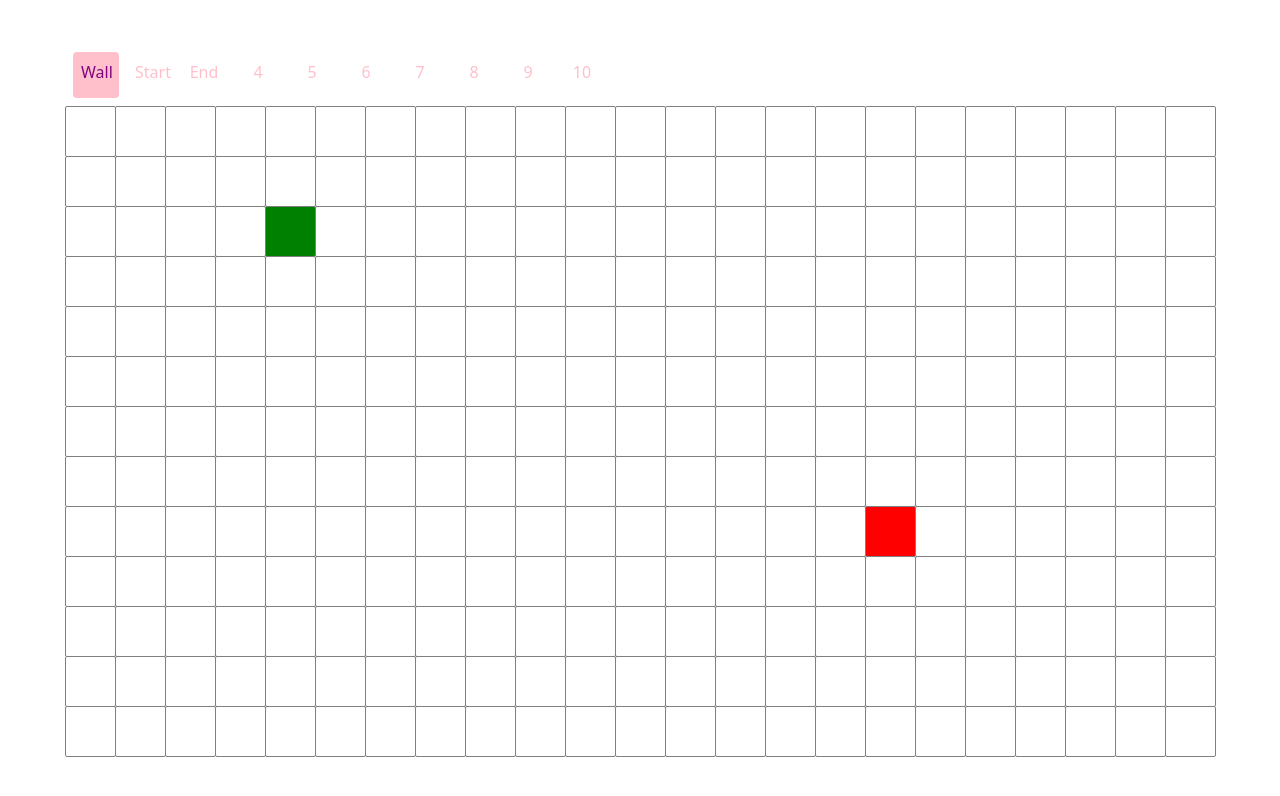
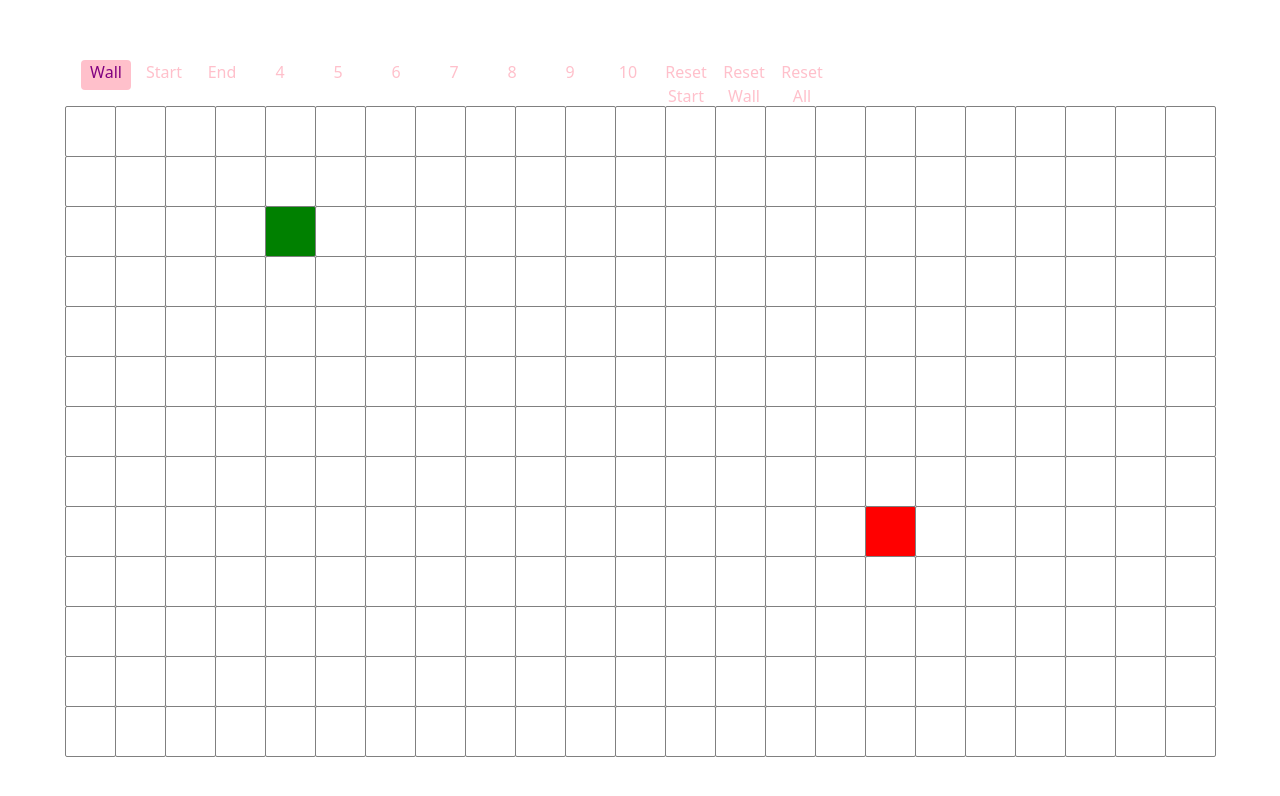
Before and after one commit to durpdur/PathFindingAlgos, a React (Vite) app: page / in a window 1280 px wide. Shown: the top 796 px of the page. Built offline with nearby package versions, Linux system fonts and the light colour scheme.

Commit message:
Added reset functionality

```diff
--- a/src/App.css
+++ b/src/App.css
@@ -9,3 +9,22 @@ body, html {
 .node {
   cursor: pointer;
 }
+
+.toolbar-button {
+  width: 50px;
+  height: 30px;
+  text-align: center;
+  padding: 8p;
+  border: none;
+  border-radius: 4px;
+  cursor: pointer;
+  user-select: none;
+
+  background-color: white;
+  color: pink;
+}
+
+.toolbar-button.selected {
+  background-color: pink;
+  color: purple;
+}
--- a/src/App.tsx
+++ b/src/App.tsx
@@ -54,6 +54,8 @@ function App() {
   const [selectionType, setSelectionType] = useState<boolean>(true); // true: click and drag, false: click
 
   // FUNCTIONS
+
+  // Swap Start Coordinates
   const swapStartNodeCoord = (i: number, j: number, newStates: number[][]) => {
     const [currI, currJ] = startNodeCoord;
     newStates[currI][currJ] = 0;
@@ -62,6 +64,7 @@ function App() {
     newStates[i][j] = 2;
   };
 
+  // Swap End Coordinates
   const swapEndNodeCoord = (i: number, j: number, newStates: number[][]) => {
     const [currI, currJ] = endNodeCoord;
     newStates[currI][currJ] = 0;
@@ -70,7 +73,8 @@ function App() {
     newStates[i][j] = 3;
   };
 
-  const toggleBoxStates = (i: number, j: number, itemSelected: number) => {
+  // Handles item placement and associated selection type
+  const handleItemPlacement = (i: number, j: number, itemSelected: number) => {
     const newStates = boxStates.map((row) => [...row]);
 
     if (itemSelected == 2) {
@@ -87,6 +91,60 @@ function App() {
       }
     }
     setBoxStates(newStates);
+  };
+
+  // Resets just the start and end
+  const resetStartAndEnd = () => {
+    const newStart: [number, number] = [
+      Math.floor(gridRow / 5),
+      Math.floor(gridCol / 5),
+    ];
+    const newEnd: [number, number] = [
+      Math.floor(gridRow / 5) * 4,
+      Math.floor(gridCol / 5) * 4,
+    ];
+
+    const newBoxStates = boxStates;
+    newBoxStates[newStart[0]][newStart[1]] = 2;
+    newBoxStates[newEnd[0]][newEnd[1]] = 3;
+
+    swapStartNodeCoord(newStart[0], newStart[1], newBoxStates);
+    swapEndNodeCoord(newEnd[0], newEnd[1], newBoxStates);
+    setBoxStates(newBoxStates);
+  };
+
+  // Resets everything except for the start ane end
+  const resetWallStates = () => {
+    const newBoxStates = Array.from({ length: gridRow }, () =>
+      Array(gridCol).fill(0)
+    );
+
+    newBoxStates[startNodeCoord[0]][startNodeCoord[1]] = 2;
+    newBoxStates[endNodeCoord[0]][endNodeCoord[1]] = 3;
+
+    setBoxStates(newBoxStates);
+  };
+
+  // Resets everything back to default
+  const resetAll = () => {
+    const newStart: [number, number] = [
+      Math.floor(gridRow / 5),
+      Math.floor(gridCol / 5),
+    ];
+    const newEnd: [number, number] = [
+      Math.floor(gridRow / 5) * 4,
+      Math.floor(gridCol / 5) * 4,
+    ];
+
+    const newBoxStates = Array.from({ length: gridRow }, () =>
+      Array(gridCol).fill(0)
+    );
+    newBoxStates[newStart[0]][newStart[1]] = 2;
+    newBoxStates[newEnd[0]][newEnd[1]] = 3;
+
+    setStartNodeCoord(newStart);
+    setEndNodeCoord(newEnd);
+    setBoxStates(newBoxStates);
   };
 
   // Set the current item being placed, and what mode of placement it is
@@ -120,10 +178,13 @@ function App() {
       <Toolbar
         itemPlacement={currentItemSelected}
         setItemPlacement={handleItemSelect}
+        resetStartEnd={resetStartAndEnd}
+        resetWall={resetWallStates}
+        resetAll={resetAll}
       />
       <Grid
         boxStates={boxStates}
-        togglesStates={toggleBoxStates}
+        togglesStates={handleItemPlacement}
         selectionType={selectionType}
         itemSelected={currentItemSelected}
       />
--- a/src/components/Toolbar.tsx
+++ b/src/components/Toolbar.tsx
@@ -17,11 +17,17 @@ import React from "react";
 interface ToolbarProps {
   itemPlacement: number;
   setItemPlacement: (item: number) => void;
+  resetStartEnd: () => void;
+  resetWall: () => void;
+  resetAll: () => void;
 }
 
 const Toolbar: React.FC<ToolbarProps> = ({
   itemPlacement,
   setItemPlacement,
+  resetStartEnd,
+  resetWall,
+  resetAll,
 }) => {
   const selectedValue = itemPlacement;
 
@@ -29,6 +35,10 @@ const Toolbar: React.FC<ToolbarProps> = ({
   return (
     <div
       className="Toolbar"
+      style={{ display: "", gap: "1px", padding: "8px" }}
+    >
+      <div
+        className="ToolbarItems"
         style={{ display: "flex", gap: "8px", padding: "8px" }}
       >
         {Array.from({ length: 10 }, (_, i) => {
@@ -55,21 +65,31 @@ const Toolbar: React.FC<ToolbarProps> = ({
             <div
               key={number}
               onClick={() => setItemPlacement(number)}
-            style={{
-              width: "30px",
-              height: "30px",
-              textAlign: "center",
-              padding: "8px",
-              backgroundColor: isSelected? "pink" : "white",
-              color: isSelected ? "purple" : "pink",
-              border: "none",
-              borderRadius: "4px",
-              cursor: "pointer",
-              userSelect: "none"
-            }}
-          >{toolBarLabel}</div>
+              className={`toolbar-button ${isSelected ? "selected" : ""}`}
+            >
+              {toolBarLabel}
+            </div>
           );
         })}
+        <div
+          className="ToolbarResetStartEndButton toolbar-button"
+          onClick={resetStartEnd}
+        >
+          Reset Start and End
+        </div>
+        <div
+          className="ToolBarResetWallButton toolbar-button"
+          onClick={resetWall}
+        >
+          Reset Wall
+        </div>
+        <div
+          className="ToolBarResetAllButton toolbar-button"
+          onClick={resetAll}
+        >
+          Reset All
+        </div>
+      </div>
     </div>
   );
 };
```
Lines whose indentation alone changed are shown as unchanged.
